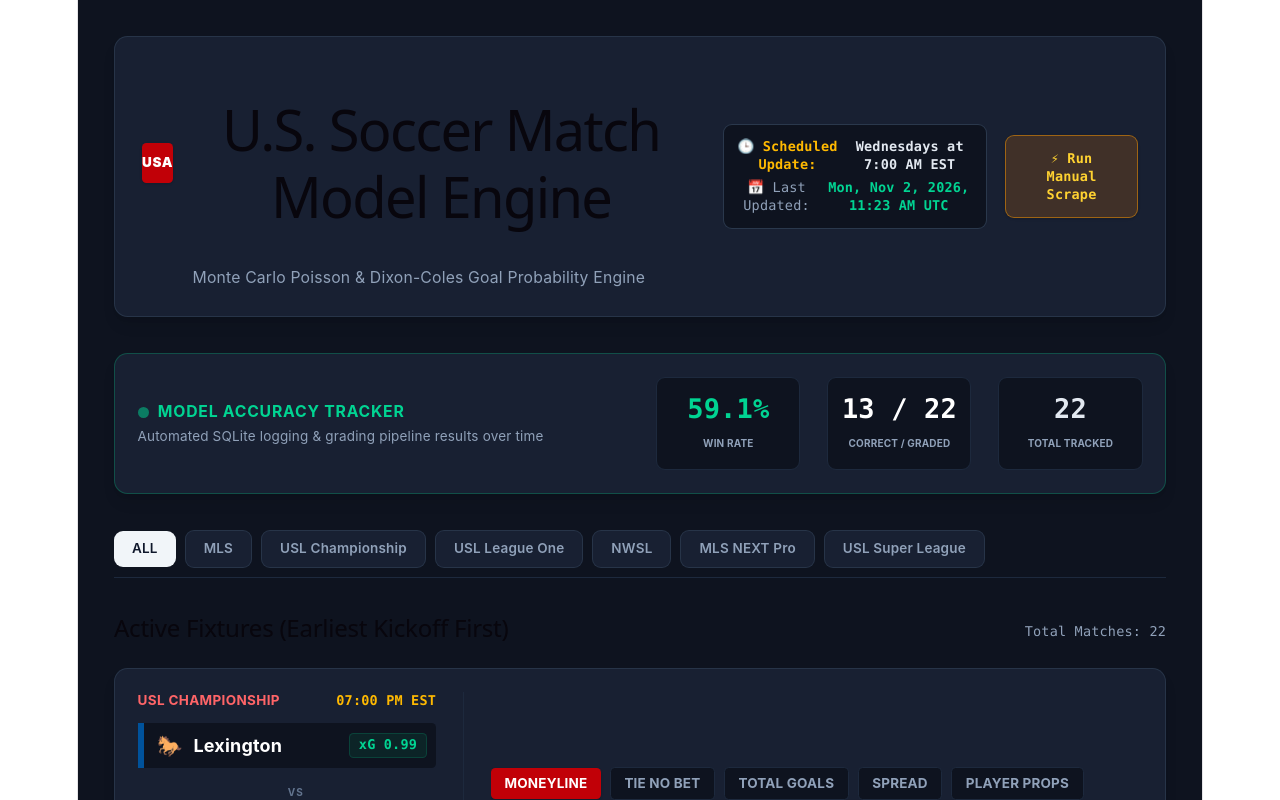
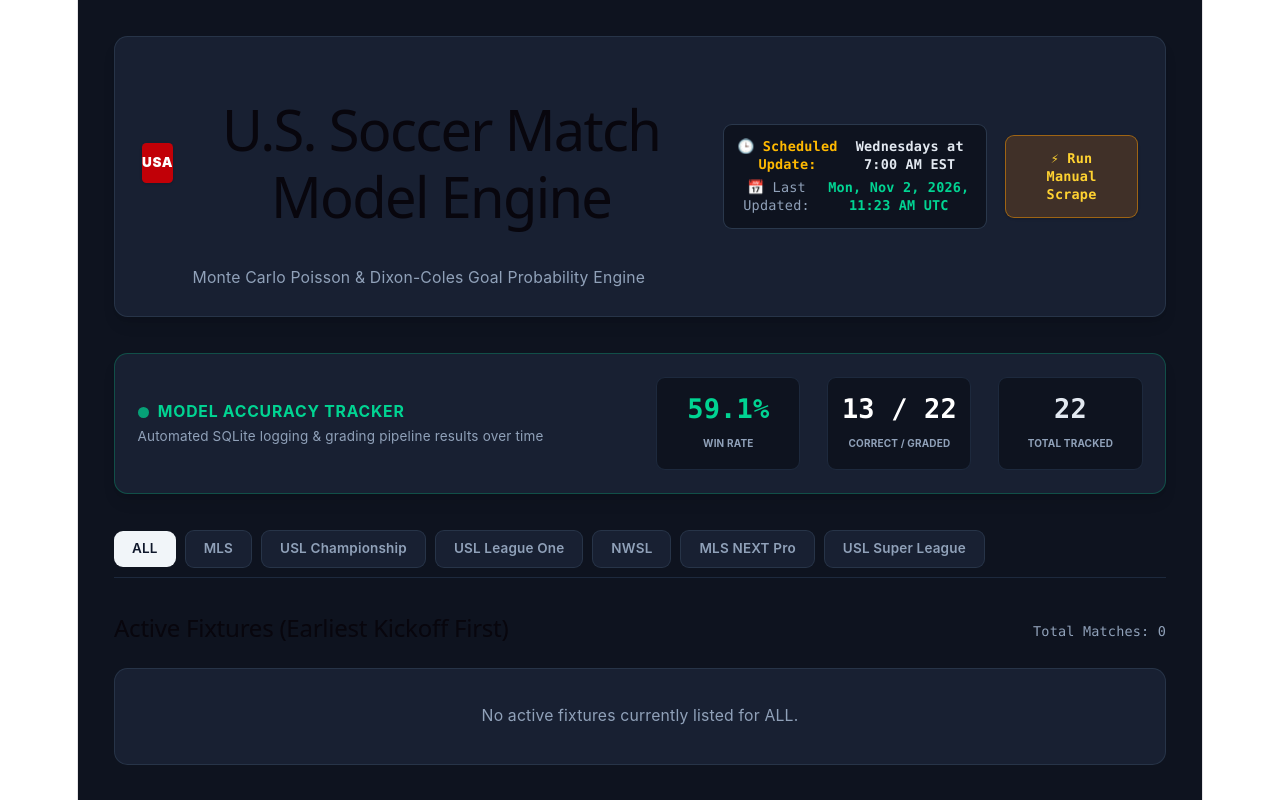
Before and after one commit to mrvertig0/us-soccer-simulator, a React (Vite) app: page / in a window 1280 px wide. Shown: the top 800 px of the page. Built offline with nearby package versions, Linux system fonts and the light colour scheme.

Commit message:
Filter out completed matches from active fixture slate

```diff
--- a/src/App.jsx
+++ b/src/App.jsx
@@ -148,8 +148,8 @@ export default function App() {
   const metadata = data?.metadata || {};
   const allLeagues = ['ALL', 'MLS', 'USL Championship', 'USL League One', 'NWSL', 'MLS NEXT Pro', 'USL Super League'];
 
-  const sortedFixtures = [...fixtures]
-    .filter(f => selectedLeague === 'ALL' || f.league === selectedLeague)
+const sortedFixtures = [...fixtures]
+    .filter(f => (selectedLeague === 'ALL' || f.league === selectedLeague) && !f.is_completed)
     .sort((a, b) => new Date(a.kickoff_iso) - new Date(b.kickoff_iso));
 
   const parlayMetrics = calculateParlayMetrics();
```
